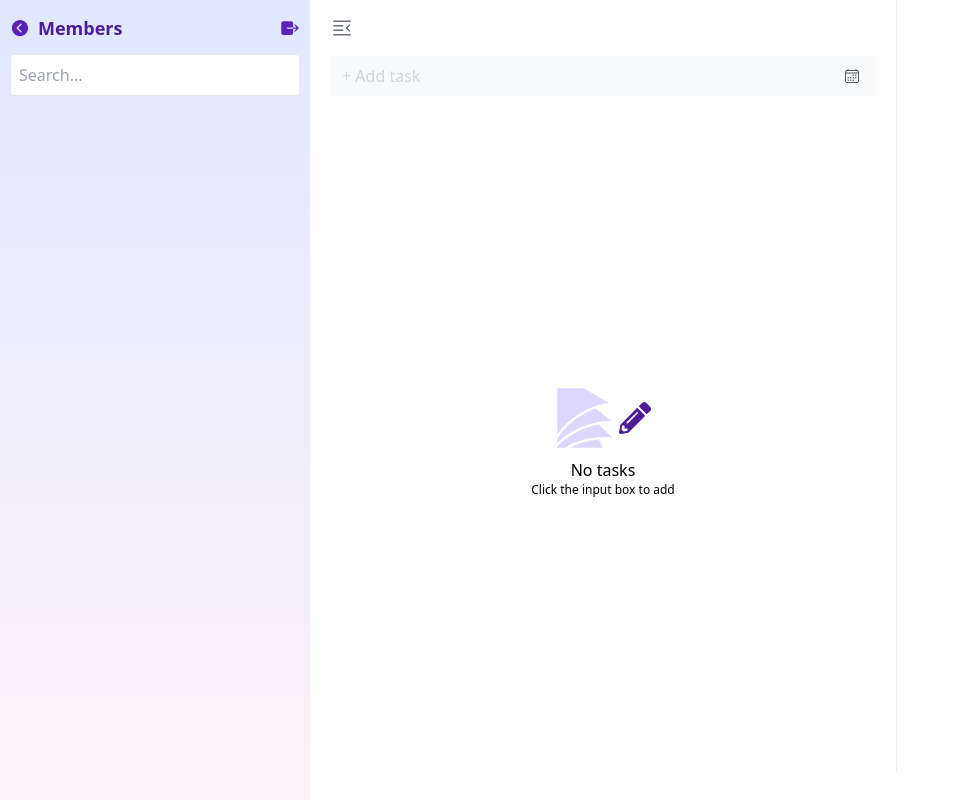
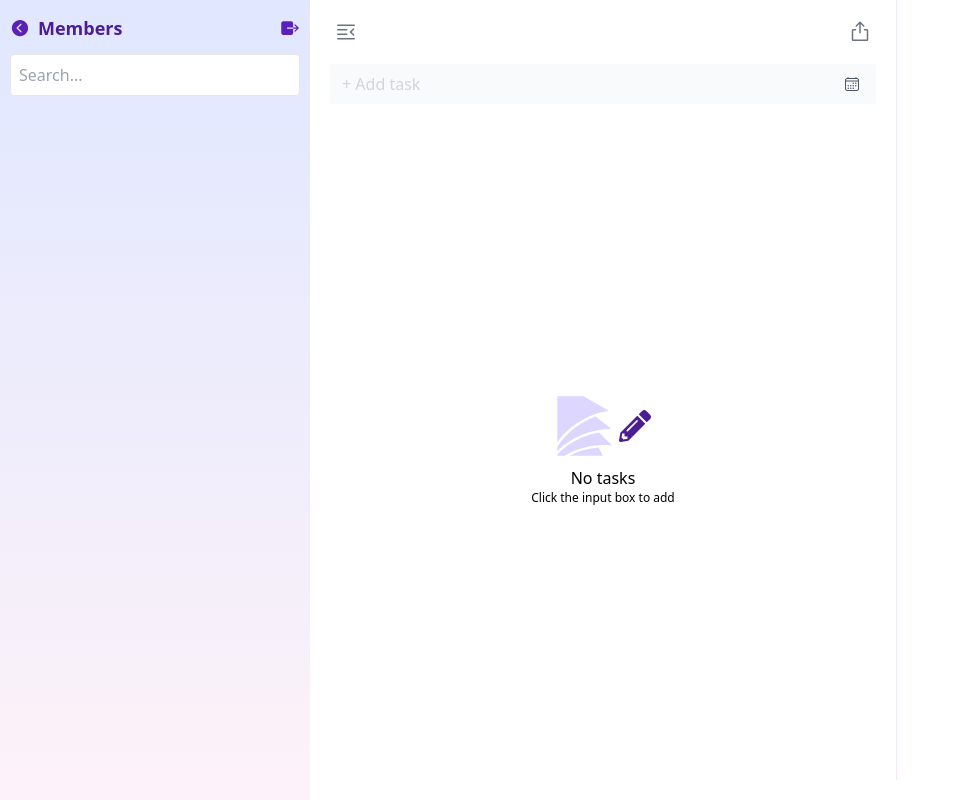
Before and after one commit to sunchit03/productivio, a Next.js app in the folder productivio-frontend-restructured/: page /dashboard/teams/team in a window 1280 px wide. Shown: the whole page, without its empty margins (0-960 px from the left). Built offline with nearby package versions, Linux system fonts and the light colour scheme.

Commit message:
tasks export basic functionality

```diff
--- a/productivio-frontend-restructured/app/components/Tasks/TasksView.jsx
+++ b/productivio-frontend-restructured/app/components/Tasks/TasksView.jsx
@@ -7,10 +7,12 @@ import { RiProgress5Line } from "react-icons/ri";
 import { BsTextIndentLeft, BsTextIndentRight, BsTrash2 } from "react-icons/bs";
 import { GiPapers } from "react-icons/gi";
 import { FaPencilAlt } from "react-icons/fa";
+import { PiExport } from "react-icons/pi";
 import { getTeamTasks, getUserTasks } from "@/app/services/tasks";
 import DetailTaskView from "./DetailTaskView";
 import { updateTask, deleteTask} from "@/app/services/tasks"
 import toast, { Toaster } from 'react-hot-toast';
+import jsonToCsvExport from 'json-to-csv-export'
 
 
 const TasksView = ({
@@ -263,6 +265,12 @@ const TasksView = ({
     }
   }
 
+  const handleTasksExport = async () => {
+    console.log("exporting");
+    jsonToCsvExport({ data: tasks, filename: title + " Tasks" })
+    toast.success("Tasks exported successfully!")
+  }
+
   return (
     <div className={`relative w-full flex h-full px-5 overflow-hidden`} onClick={handleTaskBarDismissal}>
       <Toaster
@@ -278,13 +286,20 @@ const TasksView = ({
           }}
       />
       <div className="w-3/5 h-full mdlg:w-full">
+        <div className="flex items-center justify-between">
           <div className="flex flex-row items-end my-4">
+            <div className="p-1 hover:bg-gray-100 hover:rounded-md">
               {(teamId ? !membersSectionCollapse : !taskBarCollapse) ?
                 <BsTextIndentRight size={"1.5em"} className="text-gray-500 cursor-pointer font-thin" onClick={(e) => toggleTaskBarCollapse(e)}/>
                 :
                 <BsTextIndentLeft size={"1.5em"} className="text-gray-500 cursor-pointer font-thin" onClick={(e) => toggleTaskBarCollapse(e)}/>
               }
+            </div>
             <h2 className="ml-1 text-xl text-black font-semibold">{title}</h2>
+          </div>
+          <div className="p-1 hover:bg-gray-100 hover:rounded-md">
+            <PiExport size={"1.5em"} className="text-gray-500 cursor-pointer font-thin" onClick={handleTasksExport} />
+          </div>
         </div>
         {!completedOrTrash && (
           <TaskForm
--- a/productivio-frontend-restructured/package.json
+++ b/productivio-frontend-restructured/package.json
@@ -31,6 +31,7 @@
     "clsx": "^2.1.1",
     "emoji-picker-react": "^4.12.0",
     "jose": "^5.10.0",
+    "json-to-csv-export": "^3.1.0",
     "mongoose": "^8.9.5",
     "next": "15.1.6",
     "pnpm": "^10.4.1",
```
Also changed, not shown: 1 other file (tests, documents, lock files or other folders). Lines whose indentation alone changed are shown as unchanged.
